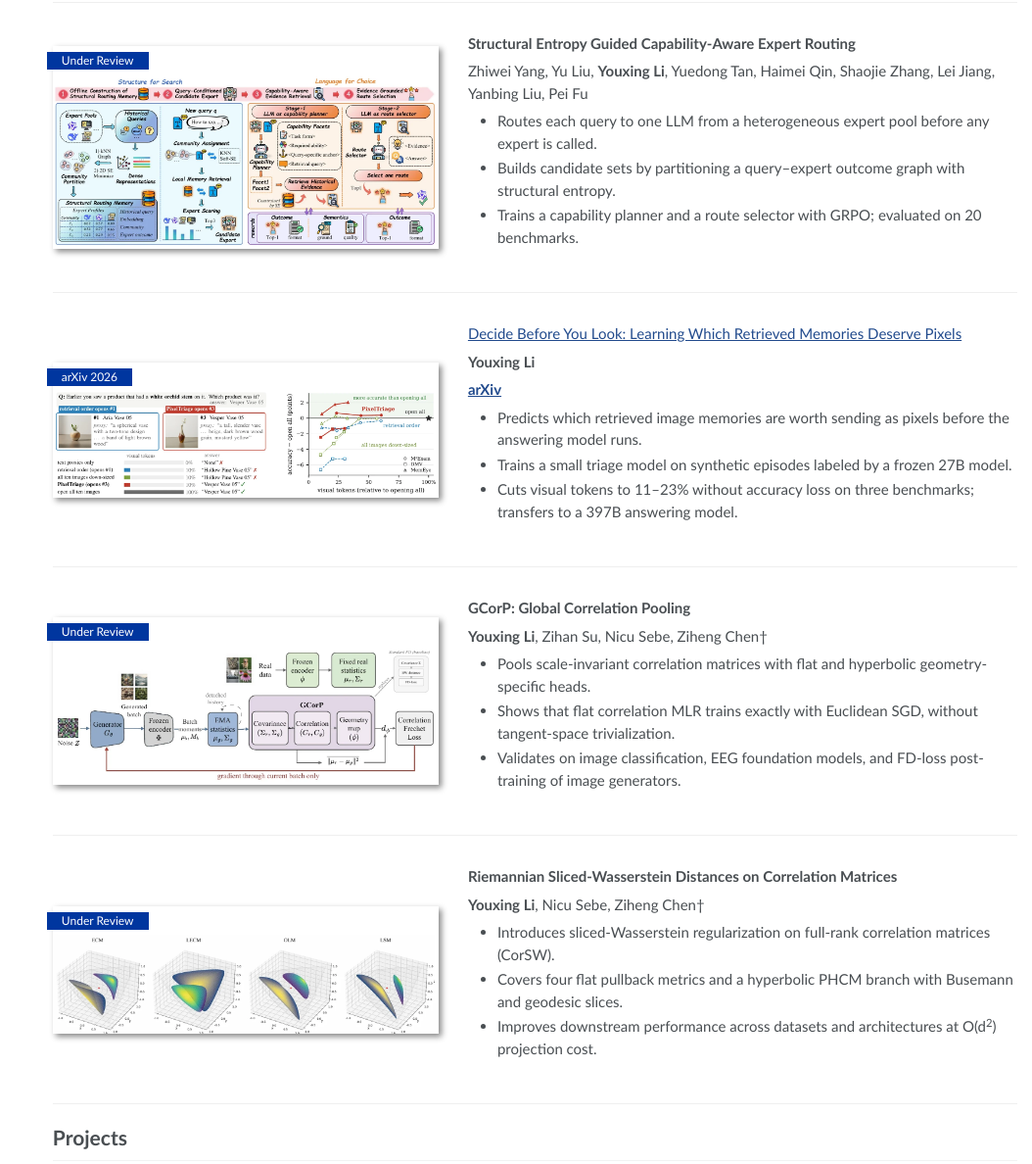
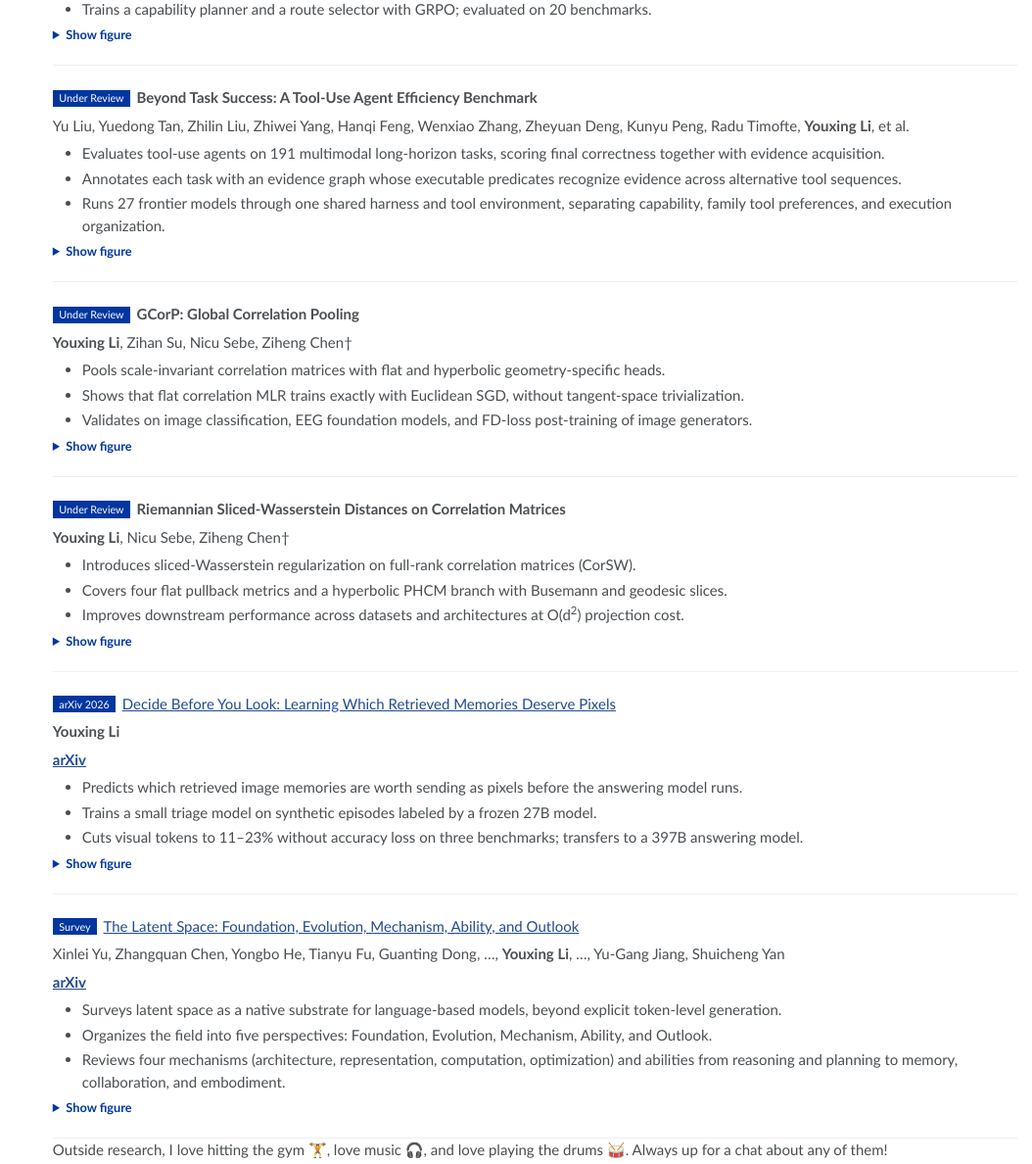
Before and after one commit to Lei-Yausing/Lei-Yausing.github.io, a plain HTML site: page index.html in a window 1280 px wide. Shown: the part 870-2058 px from the top of the page at 98% size, without its empty margins (226-1280 px from the left). Drawn offline with Linux system fonts and the light colour scheme.

Commit message:
Collapsible publication figures; add TAE-Bench and latent space survey; SEER co-first; drop Projects
Co-Authored-By: Claude Opus 5.5 <noreply@anthropic.com>
Claude-Session: https://claude.ai/code/session_01P9hMRPcyD6WAwXUnhD5MWM

```diff
--- a/index.html
+++ b/index.html
@@ -14,11 +14,18 @@
     <link rel="stylesheet" href="assets/css/main.css">
     <style>
       .page__content ul li { margin-bottom: 0.2em; }
-      .paper-box-text p { margin-bottom: 0.4em; }
-      .paper-box-text ul { margin-top: 0.4em; }
       .note { color: #6f777d; font-size: 0.85em; }
       .hl { color: #c0392b; font-weight: 700; font-size: 0.9em; }
-      .paper-box-image img { padding-top: 1.9em; background: #fff; }
+      .pub { border-bottom: 1px #efefef solid; padding: 1.4em 0; }
+      .pub p { margin-bottom: 0.4em; }
+      .pub ul { margin-top: 0.4em; margin-bottom: 0.4em; }
+      .pub-title { font-size: 1.02em; }
+      .venue { display: inline-block; background: #00369f; color: #fff; font-size: 0.72em; padding: 0.05em 0.6em; margin-right: 0.6em; vertical-align: 0.1em; }
+      .pub-fig summary { cursor: pointer; color: #00369f; font-size: 0.85em; font-weight: 600; user-select: none; }
+      .pub-fig summary:hover { text-decoration: underline; }
+      .pub-fig .hide, .pub-fig[open] .show { display: none; }
+      .pub-fig[open] .hide { display: inline; }
+      .pub-fig img { display: block; width: 100%; max-width: 720px; margin-top: 0.8em; box-shadow: 3px 3px 6px #888; background: #fff; }
       .hobbies { margin-top: 2.5em; }
       .site-credit { color: #9aa0a6; font-size: 0.75em; margin-top: 3em; }
     </style>
@@ -35,7 +42,6 @@
               <li class="masthead__menu-item"><a href="#education">Education</a></li>
               <li class="masthead__menu-item"><a href="#experience">Experience</a></li>
               <li class="masthead__menu-item"><a href="#publications">Publications</a></li>
-              <li class="masthead__menu-item"><a href="#projects">Projects</a></li>
             </ul>
             <ul class="hidden-links hidden"></ul>
           </nav>
@@ -87,9 +93,8 @@
 <h1 id="publications">Publications</h1>
 <p class="note">* equal contribution &nbsp;&nbsp; &sect; project lead &nbsp;&nbsp; &dagger; corresponding author</p>
 
-<div class="paper-box"><div class="paper-box-image"><div><div class="badge">Technical Report</div><img src="images/arsi_overview.webp" alt="A-RSI overview" width="100%"></div></div>
-<div class="paper-box-text">
-<p><a href="https://seerray-lab.github.io/A-RSI/">A-RSI: Adaptive Task Refresh for Zero-Data Multimodal Self-Improvement</a></p>
+<div class="pub">
+<p class="pub-title"><span class="venue">Technical Report</span><a href="https://seerray-lab.github.io/A-RSI/">A-RSI: Adaptive Task Refresh for Zero-Data Multimodal Self-Improvement</a></p>
 <p>Yu Liu*, <strong>Youxing Li*&sect;</strong>, Yuedong Tan*, Zhiwei Yang, Zihan Su, Hanqi Feng, Shaojie Zhang, Libin Liao, Zihao Wan, Chenxu Wu, Cong Cao&dagger;, Fangfang Yuan, Yanbing Liu, Ziheng Chen, Pei Fu&dagger;, Radu Timofte, Zongwei Wu, Nicu Sebe, Barnabas Poczos, Jian Luan</p>
 <p><a href="https://seerray-lab.github.io/A-RSI/"><strong>Project</strong></a> | <a href="https://arxiv.org/abs/2610.38568"><strong>arXiv</strong></a> | <a href="https://huggingface.co/papers/2610.38568"><strong>Hugging Face</strong></a> &nbsp;<span class="hl">#2 Paper of the Day</span></p>
 <ul>
@@ -97,24 +102,55 @@
   <li>Generates multimodal tasks from model-written programs with computed answers, requiring no external data.</li>
   <li>Improves Qwen3-VL-8B on all 11 benchmarks, from 57.77 to 61.05 on average.</li>
 </ul>
-</div>
+<details class="pub-fig"><summary><span class="show">Show figure</span><span class="hide">Hide figure</span></summary><img src="images/arsi_overview.webp" alt="A-RSI overview" loading="lazy"></details>
 </div>
 
-<div class="paper-box"><div class="paper-box-image"><div><div class="badge">Under Review</div><img src="images/fig_seer.webp" alt="SEER routing" width="100%"></div></div>
-<div class="paper-box-text">
-<p><strong>Structural Entropy Guided Capability-Aware Expert Routing</strong></p>
-<p>Zhiwei Yang, Yu Liu, <strong>Youxing Li</strong>, Yuedong Tan, Haimei Qin, Shaojie Zhang, Lei Jiang, Yanbing Liu, Pei Fu</p>
+<div class="pub">
+<p class="pub-title"><span class="venue">Under Review</span><strong>Structural Entropy Guided Capability-Aware Expert Routing</strong></p>
+<p>Zhiwei Yang*, Yu Liu*, <strong>Youxing Li*</strong>, Yuedong Tan, Haimei Qin, Shaojie Zhang, Lei Jiang, Yanbing Liu, Pei Fu</p>
 <ul>
   <li>Routes each query to one LLM from a heterogeneous expert pool before any expert is called.</li>
   <li>Builds candidate sets by partitioning a query&ndash;expert outcome graph with structural entropy.</li>
   <li>Trains a capability planner and a route selector with GRPO; evaluated on 20 benchmarks.</li>
 </ul>
-</div>
+<details class="pub-fig"><summary><span class="show">Show figure</span><span class="hide">Hide figure</span></summary><img src="images/fig_seer.webp" alt="SEER routing" loading="lazy"></details>
 </div>
 
-<div class="paper-box"><div class="paper-box-image"><div><div class="badge">arXiv 2026</div><img src="images/fig_pixeltriage.webp" alt="PixelTriage example and accuracy-cost results" width="100%"></div></div>
-<div class="paper-box-text">
-<p><a href="https://arxiv.org/abs/2610.07984">Decide Before You Look: Learning Which Retrieved Memories Deserve Pixels</a></p>
+<div class="pub">
+<p class="pub-title"><span class="venue">Under Review</span><strong>Beyond Task Success: A Tool-Use Agent Efficiency Benchmark</strong></p>
+<p>Yu Liu, Yuedong Tan, Zhilin Liu, Zhiwei Yang, Hanqi Feng, Wenxiao Zhang, Zheyuan Deng, Kunyu Peng, Radu Timofte, <strong>Youxing Li</strong>, et al.</p>
+<ul>
+  <li>Evaluates tool-use agents on 191 multimodal long-horizon tasks, scoring final correctness together with evidence acquisition.</li>
+  <li>Annotates each task with an evidence graph whose executable predicates recognize evidence across alternative tool sequences.</li>
+  <li>Runs 27 frontier models through one shared harness and tool environment, separating capability, family tool preferences, and execution organization.</li>
+</ul>
+<details class="pub-fig"><summary><span class="show">Show figure</span><span class="hide">Hide figure</span></summary><img src="images/fig_taebench.webp" alt="TAE-Bench: same answer, different efficiency" loading="lazy"></details>
+</div>
+
+<div class="pub">
+<p class="pub-title"><span class="venue">Under Review</span><strong>GCorP: Global Correlation Pooling</strong></p>
+<p><strong>Youxing Li</strong>, Zihan Su, Nicu Sebe, Ziheng Chen&dagger;</p>
+<ul>
+  <li>Pools scale-invariant correlation matrices with flat and hyperbolic geometry-specific heads.</li>
+  <li>Shows that flat correlation MLR trains exactly with Euclidean SGD, without tangent-space trivialization.</li>
+  <li>Validates on image classification, EEG foundation models, and FD-loss post-training of image generators.</li>
+</ul>
+<details class="pub-fig"><summary><span class="show">Show figure</span><span class="hide">Hide figure</span></summary><img src="images/fig_gcorp_gen.webp" alt="GCorP in generative post-training" loading="lazy"></details>
+</div>
+
+<div class="pub">
+<p class="pub-title"><span class="venue">Under Review</span><strong>Riemannian Sliced-Wasserstein Distances on Correlation Matrices</strong></p>
+<p><strong>Youxing Li</strong>, Nicu Sebe, Ziheng Chen&dagger;</p>
+<ul>
+  <li>Introduces sliced-Wasserstein regularization on full-rank correlation matrices (CorSW).</li>
+  <li>Covers four flat pullback metrics and a hyperbolic PHCM branch with Busemann and geodesic slices.</li>
+  <li>Improves downstream performance across datasets and architectures at O(d<sup>2</sup>) projection cost.</li>
+</ul>
+<details class="pub-fig"><summary><span class="show">Show figure</span><span class="hide">Hide figure</span></summary><img src="images/fig_rsw.webp" alt="CorSW" loading="lazy"></details>
+</div>
+
+<div class="pub">
+<p class="pub-title"><span class="venue">arXiv 2026</span><a href="https://arxiv.org/abs/2610.07984">Decide Before You Look: Learning Which Retrieved Memories Deserve Pixels</a></p>
 <p><strong>Youxing Li</strong></p>
 <p><a href="https://arxiv.org/abs/2610.07984"><strong>arXiv</strong></a></p>
 <ul>
@@ -122,45 +158,19 @@
   <li>Trains a small triage model on synthetic episodes labeled by a frozen 27B model.</li>
   <li>Cuts visual tokens to 11&ndash;23% without accuracy loss on three benchmarks; transfers to a 397B answering model.</li>
 </ul>
-</div>
+<details class="pub-fig"><summary><span class="show">Show figure</span><span class="hide">Hide figure</span></summary><img src="images/fig_pixeltriage.webp" alt="PixelTriage example and accuracy-cost results" loading="lazy"></details>
 </div>
 
-<div class="paper-box"><div class="paper-box-image"><div><div class="badge">Under Review</div><img src="images/fig_gcorp_gen.webp" alt="GCorP in generative post-training" width="100%"></div></div>
-<div class="paper-box-text">
-<p><strong>GCorP: Global Correlation Pooling</strong></p>
-<p><strong>Youxing Li</strong>, Zihan Su, Nicu Sebe, Ziheng Chen&dagger;</p>
+<div class="pub">
+<p class="pub-title"><span class="venue">Survey</span><a href="https://arxiv.org/abs/2604.02029">The Latent Space: Foundation, Evolution, Mechanism, Ability, and Outlook</a></p>
+<p>Xinlei Yu, Zhangquan Chen, Yongbo He, Tianyu Fu, Guanting Dong, &hellip;, <strong>Youxing Li</strong>, &hellip;, Yu-Gang Jiang, Shuicheng Yan</p>
+<p><a href="https://arxiv.org/abs/2604.02029"><strong>arXiv</strong></a></p>
 <ul>
-  <li>Pools scale-invariant correlation matrices with flat and hyperbolic geometry-specific heads.</li>
-  <li>Shows that flat correlation MLR trains exactly with Euclidean SGD, without tangent-space trivialization.</li>
-  <li>Validates on image classification, EEG foundation models, and FD-loss post-training of image generators.</li>
+  <li>Surveys latent space as a native substrate for language-based models, beyond explicit token-level generation.</li>
+  <li>Organizes the field into five perspectives: Foundation, Evolution, Mechanism, Ability, and Outlook.</li>
+  <li>Reviews four mechanisms (architecture, representation, computation, optimization) and abilities from reasoning and planning to memory, collaboration, and embodiment.</li>
 </ul>
-</div>
-</div>
-
-<div class="paper-box"><div class="paper-box-image"><div><div class="badge">Under Review</div><img src="images/fig_rsw.webp" alt="CorSW" width="100%"></div></div>
-<div class="paper-box-text">
-<p><strong>Riemannian Sliced-Wasserstein Distances on Correlation Matrices</strong></p>
-<p><strong>Youxing Li</strong>, Nicu Sebe, Ziheng Chen&dagger;</p>
-<ul>
-  <li>Introduces sliced-Wasserstein regularization on full-rank correlation matrices (CorSW).</li>
-  <li>Covers four flat pullback metrics and a hyperbolic PHCM branch with Busemann and geodesic slices.</li>
-  <li>Improves downstream performance across datasets and architectures at O(d<sup>2</sup>) projection cost.</li>
-</ul>
-</div>
-</div>
-
-<h1 id="projects">Projects</h1>
-
-<div class="paper-box"><div class="paper-box-image"><div><div class="badge">Benchmark</div><img src="images/fig_teb.svg" alt="ToolsBench overview" width="100%"></div></div>
-<div class="paper-box-text">
-<p><strong>ToolsBench: Correctness and Efficiency of Tool Use</strong></p>
-<p>Contributor</p>
-<ul>
-  <li>Benchmarks LLM agents on multi-step tool-use tasks over documents, tables, images, and audio in isolated containers.</li>
-  <li>Scores final-answer correctness together with the number of tool calls spent.</li>
-  <li>Audits every call against a step-level evidence graph to measure redundancy.</li>
-</ul>
-</div>
+<details class="pub-fig"><summary><span class="show">Show figure</span><span class="hide">Hide figure</span></summary><img src="images/fig_latent_survey.webp" alt="Outline of the latent space survey" loading="lazy" style="max-width: 480px;"></details>
 </div>
 
 <p class="hobbies">Outside research, I love hitting the gym 🏋️, love music 🎧, and love playing the drums 🥁. Always up for a chat about any of them!</p>
```
Also changed, not shown: images/fig_latent_survey.webp (added), images/fig_taebench.webp (added), images/fig_teb.svg (deleted).
